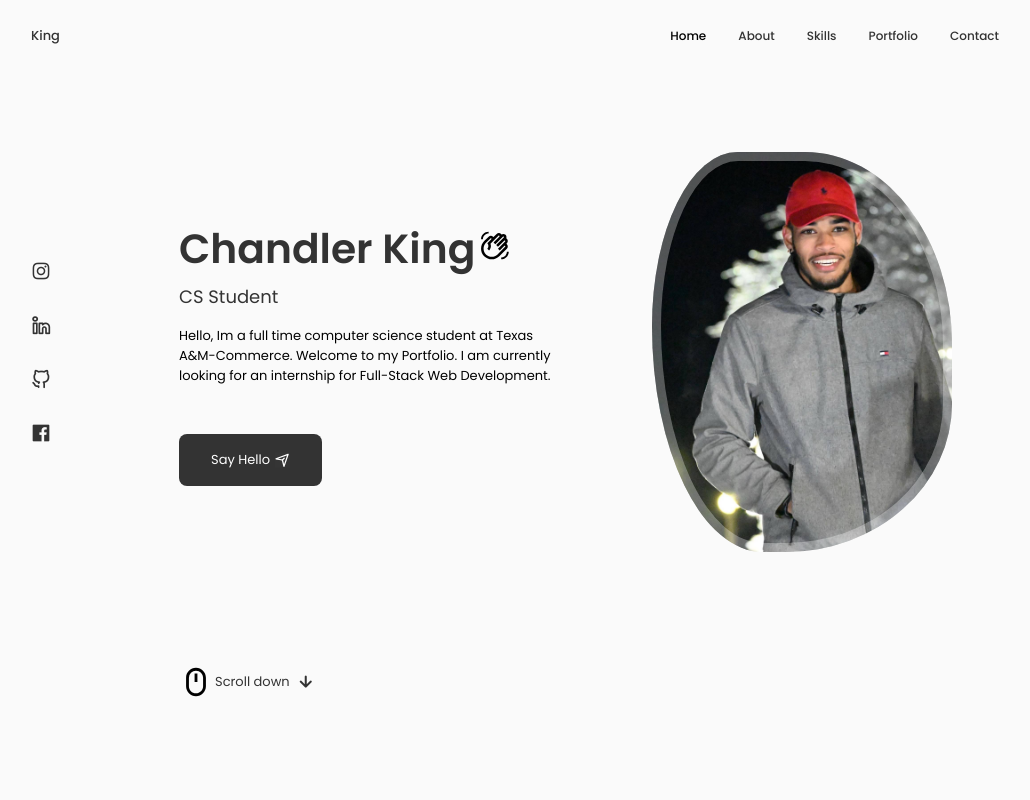
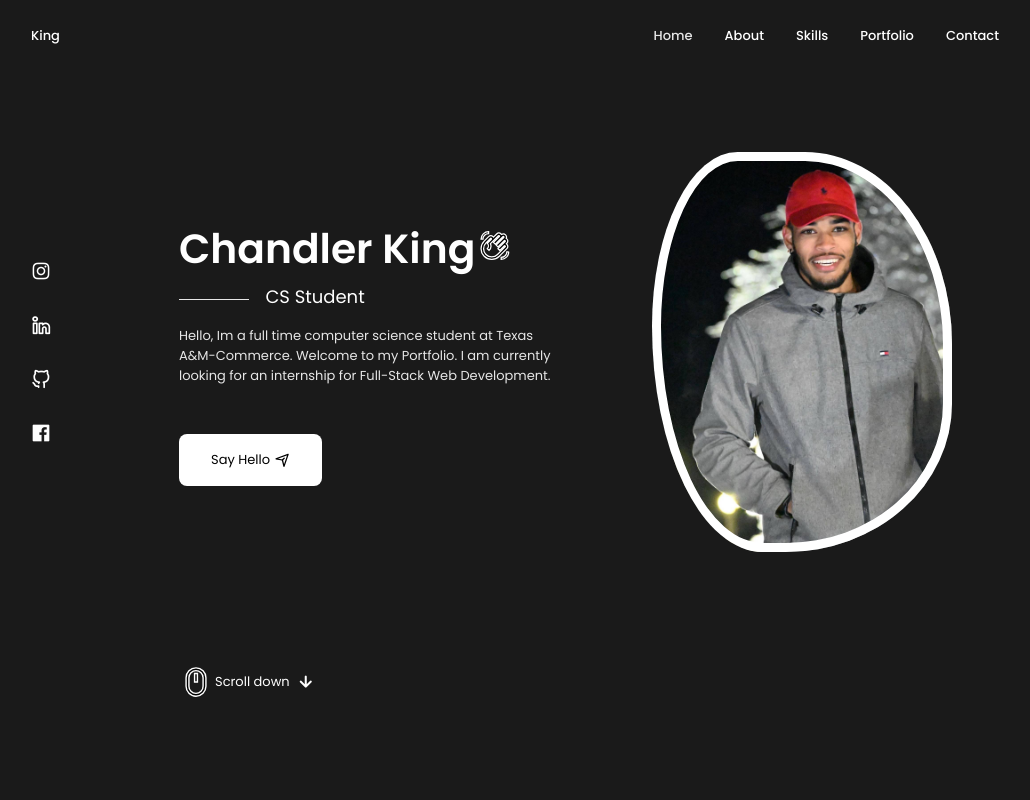
Before and after one commit to kingct19/Portfolio-React, a React (Create React App) app: page / in a window 1280 px wide. Shown: the top 800 px of the page, without its empty margins (125-1155 px from the left). Built offline with nearby package versions, Linux system fonts and the light colour scheme.

Commit message:
Change to black them

```diff
--- a/src/App.css
+++ b/src/App.css
@@ -8,10 +8,10 @@
   /* Colors */
   --hue: 0;
   --sat: 0%;
-  --title-color: hsl(var(--hue), var(--sat), 20%);
-  --text-color: hsl(var(--hue), var(--sat), 46%%);
-  --body-color: hsl(var(--hue), var(--sat), 98%);
-  --container-color: #fff;
+  --title-color: hsl(var(--hue), var(--sat), 100%);
+  --text-color: hsl(var(--hue), var(--sat), 90%);
+  --body-color: hsl(var(--hue), var(--sat), 10%);
+  --container-color: #000000;
 
   /* Fonts and typography */
   --body-font: "Poppins", sans-serif;
@@ -156,7 +156,7 @@ html {
 }
 
 .button:hover {
-  background-color: black;
+  background-color: rgb(11, 213, 102);
 }
 
 .button__icon {
--- a/src/components/Header/header.css
+++ b/src/components/Header/header.css
@@ -30,10 +30,13 @@
   display: flex;
   align-items: center;
   flex-direction: column;
-  font-size: var(--small-font-size);
+  font-size: var(--normal-font-size);
   color: var(--title-color);
   font-weight: var(--font-medium);
   transition: 0.3s;
+}
+.nav__logo {
+  font-size: var(--font-medium);
 }
 
 .nav__icon,
--- a/src/components/Home/Data.jsx
+++ b/src/components/Home/Data.jsx
@@ -13,6 +13,7 @@ const Data = () => {
           width="35"
           height="35"
           viewBox="0 0 24 24"
+          stroke="white"
         >
           <path d="M7.03 4.95L3.5 8.5C.17 11.81 .17 17.19 3.5 20.5S12.19 23.83 15.5 20.5L21.5 14.5C22.5 13.53 22.5 11.94 21.5 10.96C21.4 10.84 21.27 10.73 21.13 10.64L21.5 10.25C22.5 9.28 22.5 7.69 21.5 6.71C21.36 6.55 21.17 6.41 21 6.3C21.38 5.38 21.21 4.28 20.46 3.53C19.59 2.66 18.24 2.57 17.26 3.25C17.16 3.1 17.05 2.96 16.92 2.83C15.95 1.86 14.36 1.86 13.38 2.83L10.87 5.34C10.78 5.2 10.67 5.07 10.55 4.95C9.58 4 8 4 7.03 4.95M8.44 6.37C8.64 6.17 8.95 6.17 9.15 6.37S9.35 6.88 9.15 7.08L5.97 10.26C7.14 11.43 7.14 13.33 5.97 14.5L7.38 15.91C8.83 14.46 9.2 12.34 8.5 10.55L14.8 4.25C15 4.05 15.31 4.05 15.5 4.25S15.71 4.76 15.5 4.96L10.91 9.56L12.32 10.97L18.33 4.96C18.53 4.76 18.84 4.76 19.04 4.96C19.24 5.16 19.24 5.47 19.04 5.67L13.03 11.68L14.44 13.09L19.39 8.14C19.59 7.94 19.9 7.94 20.1 8.14C20.3 8.34 20.3 8.65 20.1 8.85L14.44 14.5L15.85 15.92L19.39 12.38C19.59 12.18 19.9 12.18 20.1 12.38C20.3 12.58 20.3 12.89 20.1 13.09L14.1 19.1C11.56 21.64 7.45 21.64 4.91 19.1S2.37 12.45 4.91 9.91L8.44 6.37M23 17C23 20.31 20.31 23 17 23V21.5C19.5 21.5 21.5 19.5 21.5 17H23M1 7C1 3.69 3.69 1 7 1V2.5C4.5 2.5 2.5 4.5 2.5 7H1Z" />
         </svg>
@@ -37,13 +38,13 @@ const Data = () => {
           <path d="M48 0H0V48H48V0Z" fill="white" fill-opacity="0.01" />
           <path
             d="M42 6L4 20.1383L24 24.0083L29.0052 44L42 6Z"
-            stroke="white"
+            stroke="black"
             stroke-width="4"
             stroke-linejoin="round"
           />
           <path
             d="M24.0083 24.0083L29.6651 18.3515"
-            stroke="white"
+            stroke="black"
             stroke-width="4"
             stroke-linecap="round"
             stroke-linejoin="round"
--- a/src/components/Home/ScrollDown.jsx
+++ b/src/components/Home/ScrollDown.jsx
@@ -10,6 +10,7 @@ const ScrollDown = () => {
           width="34"
           height="34"
           viewBox="0 0 24 24"
+          stroke="white"
         >
           <path d="M11.975 22H12c3.859 0 7-3.14 7-7V9c0-3.841-3.127-6.974-6.981-7h-.06C8.119 2.022 5 5.157 5 9v6c0 3.86 3.129 7 6.975 7zM7 9a5.007 5.007 0 0 1 4.985-5C14.75 4.006 17 6.249 17 9v6c0 2.757-2.243 5-5 5h-.025C9.186 20 7 17.804 7 15V9z" />
           <path d="M11 6h2v6h-2z" />
--- a/src/components/Home/home.css
+++ b/src/components/Home/home.css
@@ -16,7 +16,7 @@
   background-position: center;
   width: 300px;
   height: 400px;
-  box-shadow: inset 0 0 0 9px rgba(255 255 255 / 30%);
+  box-shadow: inset 0 0 0 9px rgb(255, 255, 255);
   order: 1;
   justify-self: center;
   animation: profile__animate 8s ease-in-out infinite 1s;
@@ -56,7 +56,7 @@
 
 .home__subtitle {
   position: relative;
-  padding-right: 5.4rem;
+  padding-left: 5.4rem;
   font-weight: var(--font-normal);
   font-size: var(--h1-font-size);
   margin-bottom: var(--mb-1);
@@ -187,4 +187,9 @@
     width: 20px;
     height: 20px;
   }
+
+  .button button--flex {
+    font-size: 1.875rem;
+    text-decoration: black;
+  }
 }
```
